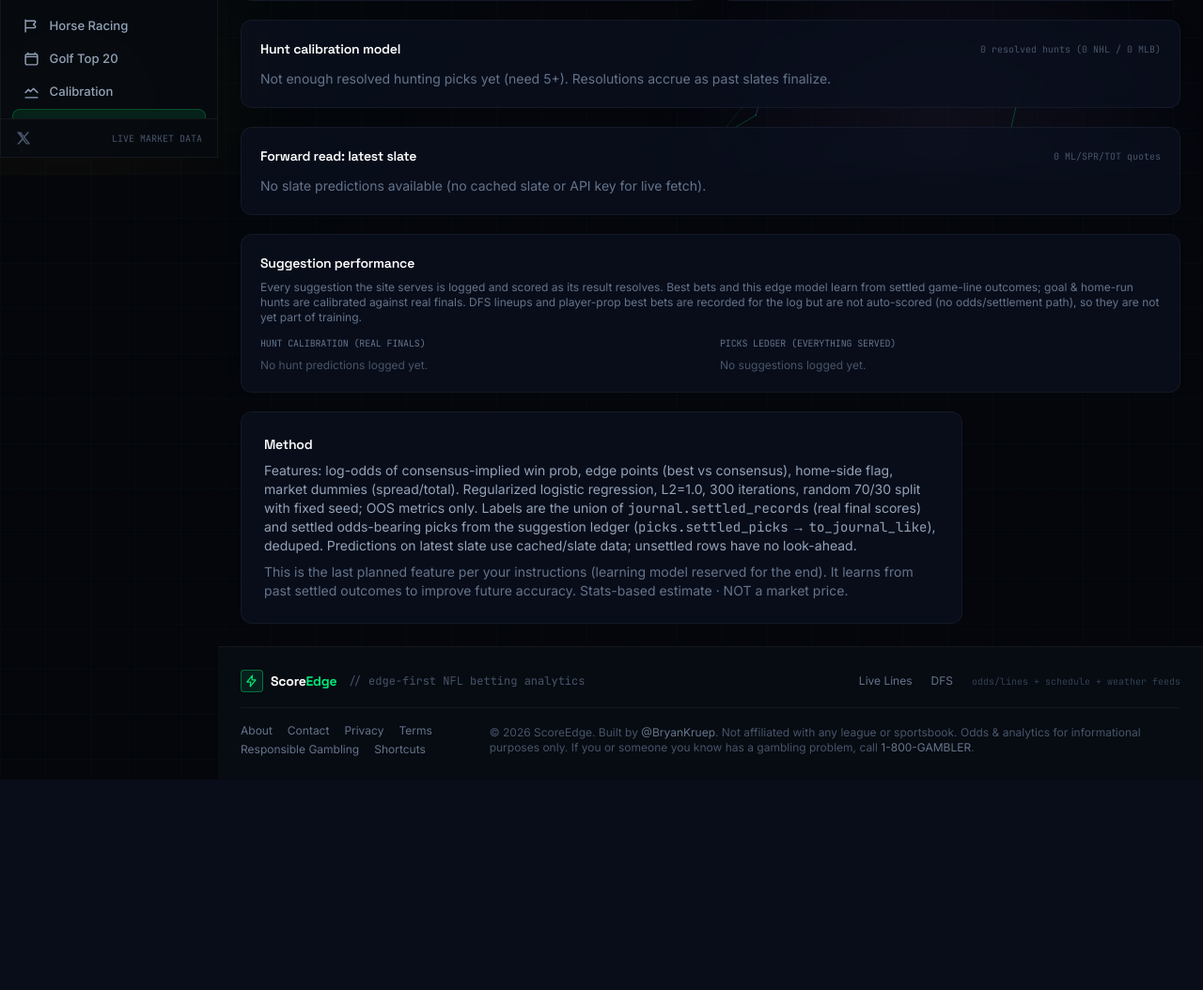
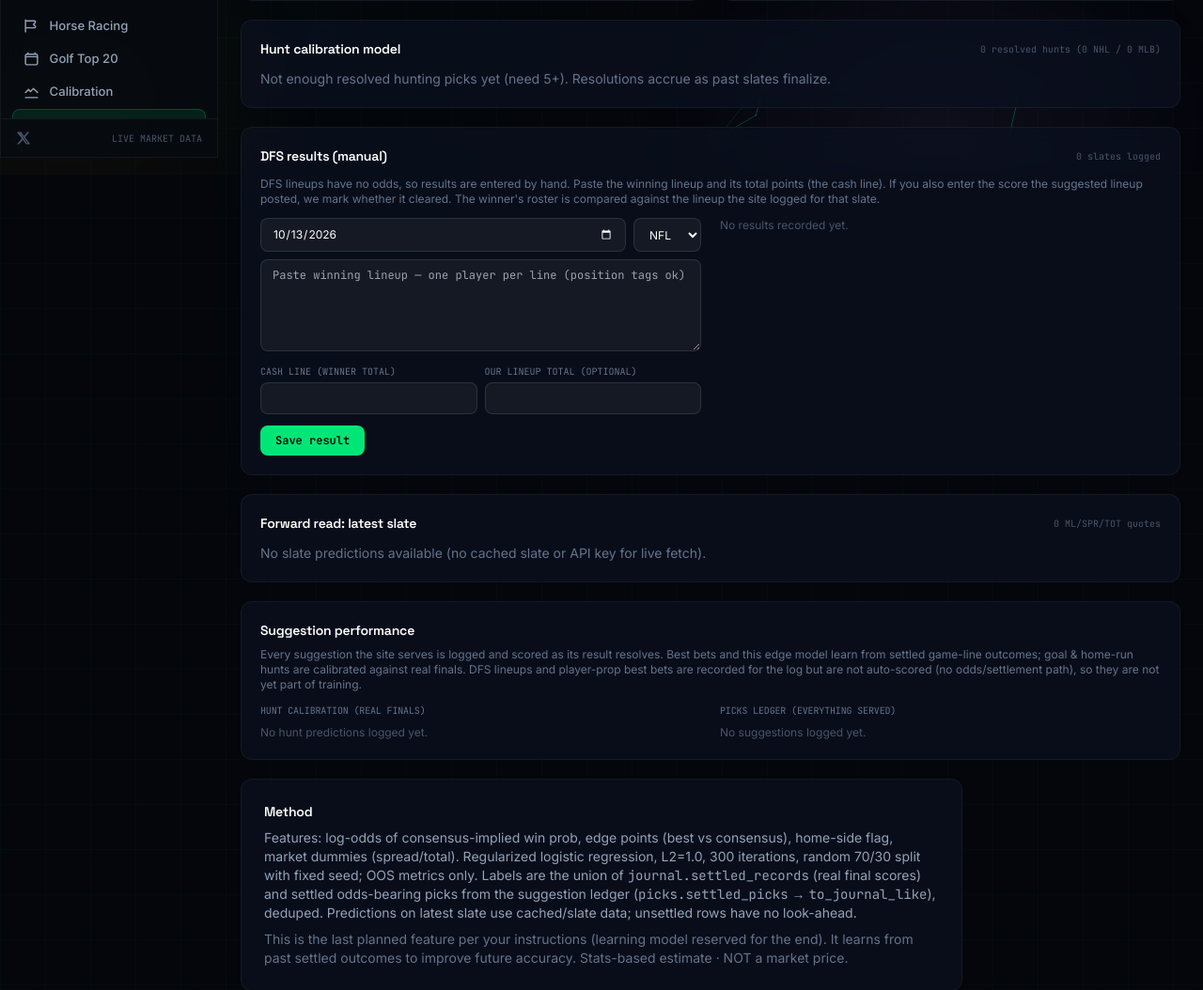
Before and after one commit to bkruep/score-edge, a FastAPI app: page /model in a window 1280 px wide. Shown: the part 632-1686 px from the top of the page at 94% size. Before the commit the page ends 1462 px from the top, so only its background shows below. Run offline with FastAPI, Linux system fonts and the light colour scheme; data that the repository does not hold is empty; some libraries are stand-ins or nearby versions.

Commit message:
Add manual DFS result entry on /model: paste winning lineup + cash line (+ optional our score) via POST /api/dfs-result; store per slate, compare roster overlap vs the site's suggested lineup, auto mark won/lost when both scores given

```diff
--- a/app.py
+++ b/app.py
@@ -32,6 +32,7 @@
 import track
 import model
 import picks
+import contest
 
 app = FastAPI(title="ScoreEdge")
 app.mount("/static", StaticFiles(directory="static"), name="static")
@@ -3444,6 +3445,11 @@
         ledger = picks.ledger_summary()
     except Exception:
         ledger = {}
+    try:
+        dfs_results = contest.results()
+        dfs_summary = contest.summary()
+    except Exception:
+        dfs_results, dfs_summary = [], {}
     updated = ""
     if st.get("ts"):
         try:
@@ -3459,8 +3465,34 @@
         "hunts": hunts,
         "hunt_state": hunt_state,
         "ledger": ledger,
+        "dfs_results": dfs_results,
+        "dfs_summary": dfs_summary,
         "updated": updated,
     })
+
+
+@app.post("/api/dfs-result", response_class=JSONResponse)
+async def api_dfs_result(request: Request):
+    """Record a manually-entered DFS contest result: the winning lineup + its
+    total (the cash line), and optionally the score the suggested lineup posted.
+    Stored server-side so DFS can eventually be learned from."""
+    try:
+        body = await request.json()
+    except Exception:
+        body = {}
+    if not isinstance(body, dict):
+        body = {}
+    try:
+        rec = contest.record_result(
+            body.get("day") or "",
+            body.get("sport") or "",
+            body.get("winning") or "",
+            body.get("winning_total"),
+            body.get("our_total"),
+        )
+    except Exception as e:
+        return JSONResponse({"ok": False, "error": str(e)})
+    return JSONResponse({"ok": True, "result": rec})
 
 
 @app.get("/api/calibration", response_class=JSONResponse)
--- /dev/null
+++ b/contest.py
@@ -0,0 +1,158 @@
+"""Manual DFS contest results.
+
+DFS lineups carry no odds, so this is the hand-entered label source that lets the
+site (over time) learn whether the lineups it suggests actually cash. The user
+pastes the winning lineup and its total points — the cash line — and optionally
+the score the site's suggested lineup put up.
+
+Nothing here is inferred: names and scores are exactly what was submitted, and
+"overlap" is a plain set comparison of last names between the submitted winning
+lineup and the lineup the site logged for that slate.
+"""
+from __future__ import annotations
+
+import json
+import os
+import threading
+import time
+import datetime as _dt
+
+_DIR = os.path.join(os.path.dirname(os.path.abspath(__file__)), ".data_cache")
+os.makedirs(_DIR, exist_ok=True)
+_FILE = os.path.join(_DIR, "dfs_results.jsonl")
+_lock = threading.Lock()
+
+_POS = {
+    "qb", "rb", "wr", "te", "k", "dst", "def", "flex", "pq", "sf",
+    "pg", "sg", "sf", "pf", "c", "g", "f", "util", "sp", "rp", "p",
+    "if", "of", "dh", "1b", "2b", "3b", "ss", "g1", "g2", "g3",
+}
+
+
+def _read() -> list[dict]:
+    out: list[dict] = []
+    try:
+        with open(_FILE, "r", encoding="utf-8") as fh:
+            for ln in fh:
+                try:
+                    out.append(json.loads(ln))
+                except (ValueError, TypeError):
+                    continue
+    except OSError:
+        pass
+    return out
+
+
+def _write(rows: list[dict]) -> None:
+    rows.sort(key=lambda r: (str(r.get("day", "")), r.get("ts", 0)))
+    try:
+        with open(_FILE, "w", encoding="utf-8") as fh:
+            for r in rows:
+                fh.write(json.dumps(r) + "\n")
+    except OSError:
+        pass
+
+
+def _clean(name: str) -> str:
+    s = " ".join((name or "").replace(".", " ").split())
+    toks = s.split()
+    if toks and toks[0].lower() in _POS:
+        toks = toks[1:]
+    return " ".join(toks).strip()
+
+
+def _last(name: str) -> str:
+    parts = [p for p in _clean(name).lower().split()
+             if p not in ("jr", "sr", "ii", "iii", "iv", "v")]
+    return parts[-1] if parts else _clean(name).lower()
+
+
+def parse_lineup(text: str) -> list[str]:
+    """Split a pasted lineup into clean player names (newline, comma or ';')."""
+    out: list[str] = []
+    for row in (text or "").replace(";", "\n").split("\n"):
+        for piece in row.split(","):
+            c = _clean(piece)
+            if c:
+                out.append(c)
+    return out
+
+
+def _our_lineup(day: str, sport: str) -> list[str]:
+    try:
+        import picks
+        names = []
+        for r in picks._read():
+            if str(r.get("day")) != str(day):
+                continue
+            if str(r.get("mkt")) != "dfs":
+                continue
+            src = str(r.get("source", ""))
+            if sport and not src.startswith(f"dfs_lineup:{sport}"):
+                continue
+            nm = str(r.get("player") or "")
+            if nm:
+                names.append(nm)
+        return names
+    except Exception:
+        return []
+
+
+def record_result(day: str, sport: str, winning_text: str,
+                  winning_total=None, our_total=None) -> dict:
+    day = str(day or _dt.date.today().isoformat())
+    sport = str(sport or "")
+    winning = parse_lineup(winning_text)
+    our = _our_lineup(day, sport)
+
+    wset = {_last(w) for w in winning}
+    oset = {_last(o) for o in our}
+    overlap = sorted(wset & oset)
+
+    status = "pending"
+    try:
+        wt = float(winning_total)
+        if our_total not in (None, ""):
+            status = "won" if float(our_total) >= wt else "lost"
+    except (TypeError, ValueError):
+        status = "pending"
+
+    rec = {
+        "ts": time.time(),
+        "day": day,
+        "sport": sport,
+        "winning": winning,
+        "winning_total": winning_total if winning_total not in (None, "") else None,
+        "our": our,
+        "our_total": our_total if our_total not in (None, "") else None,
+        "overlap": overlap,
+        "overlap_n": len(overlap),
+        "winning_n": len(winning),
+        "status": status,
+    }
+    with _lock:
+        rows = [r for r in _read()
+                if not (str(r.get("day")) == day and str(r.get("sport")) == sport)]
+        rows.append(rec)
+        _write(rows)
+    return rec
+
+
+def results() -> list[dict]:
+    rows = _read()
+    rows.sort(key=lambda r: (str(r.get("day", "")), r.get("ts", 0)), reverse=True)
+    return rows
+
+
+def summary() -> dict:
+    rows = _read()
+    decided = [r for r in rows if r.get("status") in ("won", "lost")]
+    w = sum(1 for r in decided if r["status"] == "won")
+    return {
+        "slates": len(rows),
+        "decided": len(decided),
+        "wins": w,
+        "losses": len(decided) - w,
+        "hit_pct": round(w / len(decided) * 100, 1) if decided else None,
+        "avg_overlap": round(sum(r.get("overlap_n", 0) for r in rows) / len(rows), 1) if rows else None,
+    }
--- a/templates/model.html
+++ b/templates/model.html
@@ -87,6 +87,90 @@
 
 <div class="glass-card rounded-xl p-5 mb-5">
   <div class="flex items-center justify-between mb-3">
+    <h2 class="font-display font-semibold text-white text-sm">DFS results (manual)</h2>
+    <span class="text-[10px] font-mono text-slate-600">
+      {% if dfs_summary.decided %}{{ dfs_summary.wins }}-{{ dfs_summary.losses }} vs cash line{% if dfs_summary.hit_pct is not none %} ({{ dfs_summary.hit_pct }}%){% endif %}{% else %}{{ dfs_summary.slates or 0 }} slate{{ '' if (dfs_summary.slates or 0) == 1 else 's' }} logged{% endif %}
+    </span>
+  </div>
+  <p class="text-xs text-slate-500 mb-3">DFS lineups have no odds, so results are entered by hand. Paste the winning lineup and its total points (the cash line). If you also enter the score the suggested lineup posted, we mark whether it cleared. The winner's roster is compared against the lineup the site logged for that slate.</p>
+  <div class="grid gap-5 md:grid-cols-2">
+    <div class="space-y-2">
+      <div class="flex gap-2">
+        <input id="dfs-day" type="date" class="flex-1 bg-white/5 border border-white/10 rounded-lg px-3 py-2 text-xs text-white">
+        <select id="dfs-sport" class="bg-white/5 border border-white/10 rounded-lg px-3 py-2 text-xs text-white">
+          <option value="nfl">NFL</option><option value="nba">NBA</option>
+          <option value="mlb">MLB</option><option value="nhl">NHL</option>
+        </select>
+      </div>
+      <textarea id="dfs-winning" rows="5" placeholder="Paste winning lineup — one player per line (position tags ok)" class="w-full bg-white/5 border border-white/10 rounded-lg px-3 py-2 text-xs text-white font-mono"></textarea>
+      <div class="flex gap-2">
+        <label class="flex-1 block text-[10px] font-mono uppercase text-slate-500">Cash line (winner total)
+          <input id="dfs-total" type="number" step="0.01" class="mt-1 w-full bg-white/5 border border-white/10 rounded-lg px-3 py-2 text-xs text-white">
+        </label>
+        <label class="flex-1 block text-[10px] font-mono uppercase text-slate-500">Our lineup total (optional)
+          <input id="dfs-our" type="number" step="0.01" class="mt-1 w-full bg-white/5 border border-white/10 rounded-lg px-3 py-2 text-xs text-white">
+        </label>
+      </div>
+      <div class="flex items-center gap-3 pt-1">
+        <button id="dfs-submit" class="bg-brand hover:bg-brand-dark text-black text-xs font-semibold px-4 py-2 rounded-lg transition-colors font-mono">Save result</button>
+        <span id="dfs-msg" class="text-[11px] font-mono text-slate-500"></span>
+      </div>
+    </div>
+    <div class="overflow-x-auto">
+      {% if dfs_results %}
+      <table class="w-full text-xs text-slate-300">
+        <thead><tr class="text-[10px] font-mono uppercase text-slate-500 border-b border-white/10"><th class="text-left py-1.5">Day</th><th>Sport</th><th class="text-right">Overlap</th><th class="text-right">Ours</th><th class="text-right">Cash</th><th class="text-right">Result</th></tr></thead>
+        <tbody>
+          {% for r in dfs_results[:12] %}
+          <tr class="border-b border-white/5">
+            <td class="py-1.5 font-mono text-slate-400">{{ r.day }}</td>
+            <td class="py-1.5 text-center font-mono uppercase">{{ r.sport }}</td>
+            <td class="py-1.5 text-right font-mono">{{ r.overlap_n }}/{{ r.winning_n }}</td>
+            <td class="py-1.5 text-right font-mono">{{ r.our_total if r.our_total is not none else '—' }}</td>
+            <td class="py-1.5 text-right font-mono">{{ r.winning_total if r.winning_total is not none else '—' }}</td>
+            <td class="py-1.5 text-right font-mono {% if r.status == 'won' %}text-emerald-400{% elif r.status == 'lost' %}text-rose-400{% else %}text-slate-500{% endif %}">{{ r.status }}</td>
+          </tr>
+          {% endfor %}
+        </tbody>
+      </table>
+      <p class="text-[11px] text-slate-600 mt-2">Overlap = players shared (by last name) between the winning lineup and the site's suggested lineup that day.</p>
+      {% else %}
+      <p class="text-xs text-slate-600">No results recorded yet.</p>
+      {% endif %}
+    </div>
+  </div>
+</div>
+<script>
+(function () {
+  var d = document.getElementById('dfs-day');
+  if (d && !d.value) { d.value = new Date().toISOString().slice(0, 10); }
+  var b = document.getElementById('dfs-submit');
+  if (!b) { return; }
+  b.addEventListener('click', function () {
+    var msg = document.getElementById('dfs-msg');
+    var val = function (id) { var el = document.getElementById(id); return el ? el.value : ''; };
+    var payload = {
+      day: val('dfs-day'), sport: val('dfs-sport'), winning: val('dfs-winning'),
+      winning_total: val('dfs-total'), our_total: val('dfs-our')
+    };
+    if (!payload.winning.trim()) { msg.textContent = 'Paste the winning lineup first.'; return; }
+    msg.textContent = 'Saving...';
+    fetch('/api/dfs-result', {
+      method: 'POST', headers: { 'Content-Type': 'application/json' },
+      body: JSON.stringify(payload)
+    })
+      .then(function (r) { return r.json(); })
+      .then(function (j) {
+        if (j && j.ok) { msg.textContent = 'Saved — reloading'; setTimeout(function () { location.reload(); }, 500); }
+        else { msg.textContent = 'Error: ' + ((j && j.error) || 'unknown'); }
+      })
+      .catch(function (e) { msg.textContent = 'Error: ' + e; });
+  });
+})();
+</script>
+
+<div class="glass-card rounded-xl p-5 mb-5">
+  <div class="flex items-center justify-between mb-3">
     <h2 class="font-display font-semibold text-white text-sm">Forward read: latest slate</h2>
     <span class="text-[10px] font-mono text-slate-600">{{ lp.preds|length }} ML/SPR/TOT quotes</span>
   </div>
```
